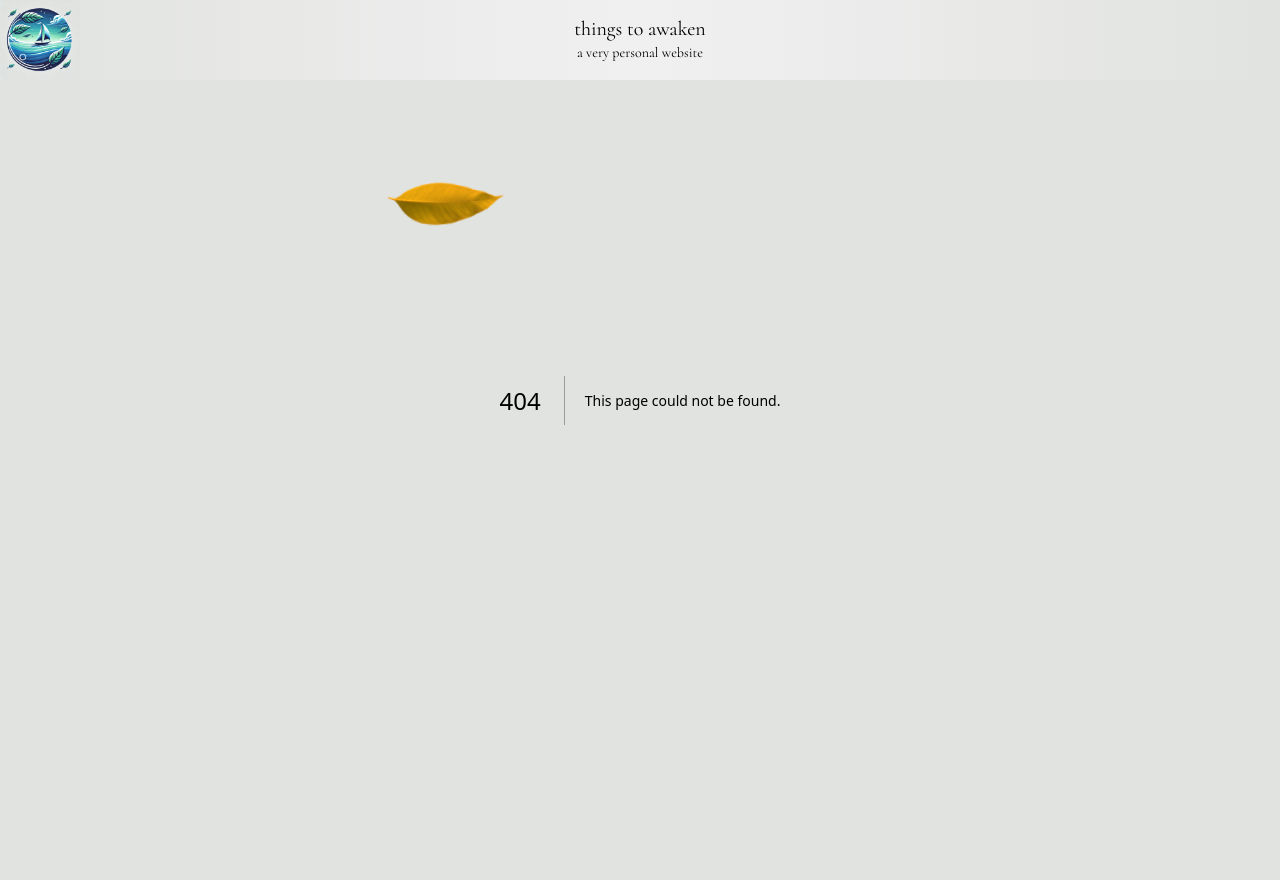
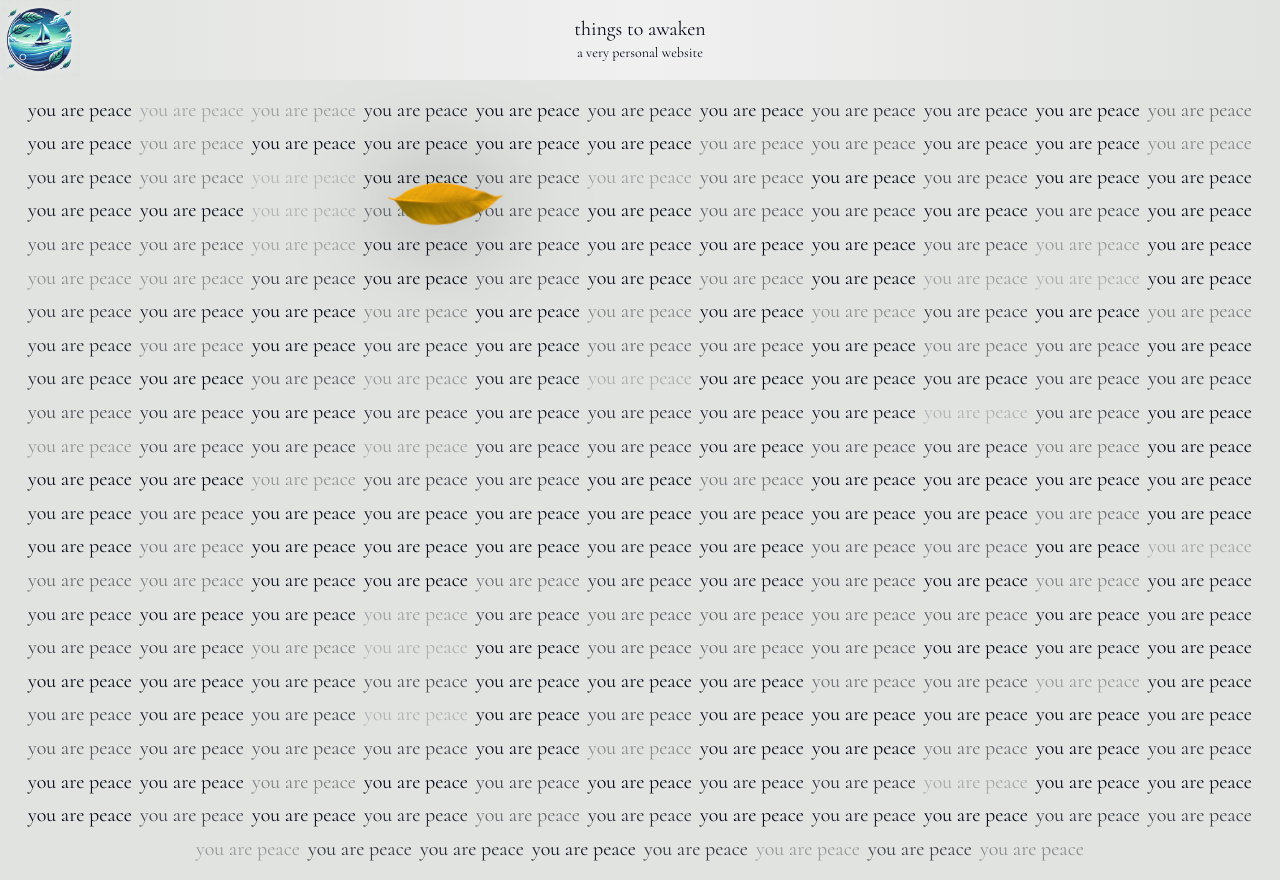
Before and after one commit to unravel-the-sky/things-to-awaken, a Next.js app in the folder things-to-awaken-app/: page /zen in a window 1280 px wide. Before the commit this address had no page. Before the commit the page ends 800 px from the top, so only its background shows below. Built offline with nearby package versions, Linux system fonts and the light colour scheme.

Commit message:
zen room text experiments

```diff
--- a/things-to-awaken-app/app/components/client/LeafAnimator.module.css
+++ b/things-to-awaken-app/app/components/client/LeafAnimator.module.css
@@ -18,7 +18,7 @@
     mix-blend-mode: lighten;
     animation: move 20s infinite ease-in normal;
     transform: rotateZ(80deg);
-    filter: hue-rotate(327deg)
+    filter: hue-rotate(327deg) drop-shadow(1px 2px 50px rgba(0, 0, 0, 0.525));
 }
 
 
--- /dev/null
+++ b/things-to-awaken-app/app/components/client/ZenText.module.css
@@ -0,0 +1,13 @@
+.animatedText {
+    opacity: 0;
+    animation: fadeIn 3s alternate ease infinite;
+  }
+
+  @keyframes fadeIn {
+    from {
+      opacity: 0;
+    }
+    to {
+      opacity: 1;
+    }
+  }
--- /dev/null
+++ b/things-to-awaken-app/app/components/client/ZenText.tsx
@@ -0,0 +1,58 @@
+"use client";
+
+import { useEffect, useState } from "react";
+import style from "./ZenText.module.css";
+import { clearInterval } from "timers";
+
+const texts = [
+  "thank you",
+  "you are another me",
+  "we are all one",
+  "you are love",
+  "you are peace",
+  "you are the ocean",
+  "let the truth shine",
+  "surrender to what it is",
+  "you are nobody",
+  "you are peace",
+];
+
+const arraySize = 250;
+
+export default function ZenText() {
+  const [text, setText] = useState(texts[0]);
+  useEffect(() => {
+    const interval = setInterval(() => {
+      const randomIndex = Math.round(Math.random() * 10);
+      setText(texts[randomIndex]);
+    }, 3500);
+
+    () => {
+      clearInterval(interval);
+    };
+  }, []);
+
+  return (
+    <div className="flex flex-wrap justify-center gap-2 p-2">
+      {Array(arraySize)
+        .fill(true)
+        .map((item, index) => (
+          <TextItem key={index} text={text} />
+        ))}
+    </div>
+  );
+}
+
+const TextItem = ({ text }: { text: string }) => {
+  const getRandomDelay = () => `${Math.random() * 5}s`;
+  //   const getRandomDelay = () => `1s`;
+
+  return (
+    <div
+      className={style.animatedText}
+      style={{ animationDelay: getRandomDelay() }}
+    >
+      {text}
+    </div>
+  );
+};
--- a/things-to-awaken-app/app/home/page.tsx
+++ b/things-to-awaken-app/app/home/page.tsx
@@ -1,6 +1,13 @@
-import { getServerSession } from "next-auth";
+import {
+  Card,
+  CardContent,
+  CardDescription,
+  CardHeader,
+} from "@/components/ui/card";
+import { Post } from "@prisma/client";
+import { InstagramLogoIcon } from "@radix-ui/react-icons";
+import Link from "next/link";
 import { getAllPosts } from "../serverActions/posts";
-import Link from "next/link";
 
 export default async function HomePage() {
   const posts = await getAllPosts();
@@ -10,27 +17,9 @@ export default async function HomePage() {
       welcome home.
       {posts && posts.length > 0 ? (
         <div className="flex flex-col gap-4">
-          here is is some posts..
+          posts
           {posts.map((item, index) => (
-            <div
-              key={item.id}
-              className="flex flex-col gap-2 p-4 border border-blue-200 shadow-sm rounded-lg"
-            >
-              {item.source === "youtube" && (
-                <iframe
-                  src={`https://www.youtube.com/embed/${
-                    item.url.split("=")[1]
-                  }`}
-                  allowFullScreen
-                ></iframe>
-              )}
-              <span>{item.description}</span>
-              {item.source !== "youtube" && (
-                <Link href={item.url} target="_blank">
-                  link
-                </Link>
-              )}
-            </div>
+            <PostItem key={item.id} post={item} />
           ))}
         </div>
       ) : (
@@ -39,3 +28,37 @@ export default async function HomePage() {
     </div>
   );
 }
+
+const PostItem = ({ post }: { post: Post }) => {
+  return (
+    <>
+      <Card className="bg-mainBgColor">
+        <CardHeader>
+          <CardDescription>
+            {post.createdAt.toLocaleDateString("nb")}
+          </CardDescription>
+        </CardHeader>
+        <CardContent className="flex flex-col gap-2">
+          {post.source === "youtube" ? (
+            <iframe
+              src={`https://www.youtube.com/embed/${post.url.split("=")[1]}`}
+              allowFullScreen
+            ></iframe>
+          ) : post.source === "instagram" ? (
+            <div>
+              <Link href={post.url} target="_blank">
+                <InstagramLogoIcon scale={2} className="w-6 h-6" />
+              </Link>
+            </div>
+          ) : (
+            <Link href={post.url} target="_blank">
+              link
+            </Link>
+          )}
+
+          <span>{post.description}</span>
+        </CardContent>
+      </Card>
+    </>
+  );
+};
--- a/things-to-awaken-app/app/layout.tsx
+++ b/things-to-awaken-app/app/layout.tsx
@@ -29,7 +29,7 @@ export default function RootLayout({
     <html lang="en">
       <body className={`${cormorant.className} bg-mainBgColor`}>
         <Providers>
-          <nav className="fixed top-0 left-0 h-20 bg-slate-100 bg-gradient-to-r from-mainBgColor via-[#f0f0f0] to-mainBgColor w-full flex">
+          <nav className="fixed z-10 top-0 left-0 h-20 bg-slate-100 bg-gradient-to-r from-mainBgColor via-[#f0f0f0] to-mainBgColor w-full flex">
             <Link href={"/"} className="absolute left-0">
               <Image
                 src={"/logo-2.webp"}
@@ -44,7 +44,7 @@ export default function RootLayout({
               <h4 className="m-auto text-sm">a very personal website</h4>
             </div>
           </nav>
-          <main className="flex min-h-screen flex-col items-center justify-center h-full w-full">
+          <main className="flex min-h-screen mt-20 flex-col items-center justify-center h-full w-full">
             {children}
           </main>
           <LeafAnimator />
--- /dev/null
+++ b/things-to-awaken-app/app/zen/layout.tsx
@@ -0,0 +1,7 @@
+export default function ZenRoomLayout({
+  children,
+}: {
+  children: React.ReactNode;
+}) {
+  return <div>{children}</div>;
+}
--- /dev/null
+++ b/things-to-awaken-app/app/zen/page.tsx
@@ -0,0 +1,5 @@
+import ZenText from "../components/client/ZenText";
+
+export default function ZenRoomPage() {
+  return <ZenText />;
+}
```
Also changed, not shown: things-to-awaken-app/app/components/client/Uploader.tsx (+3 -0 lines).
